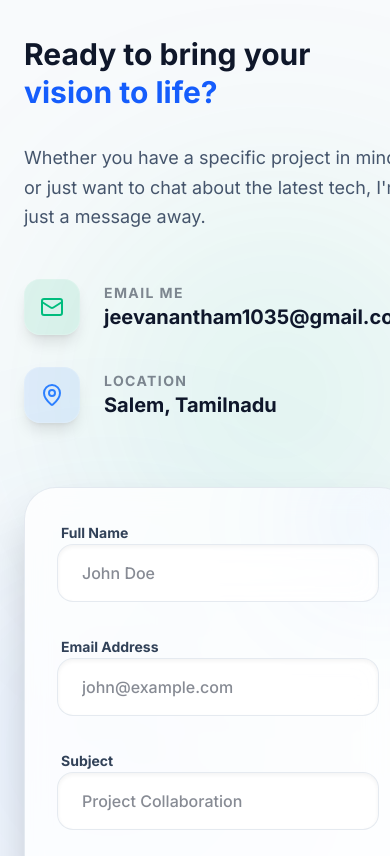
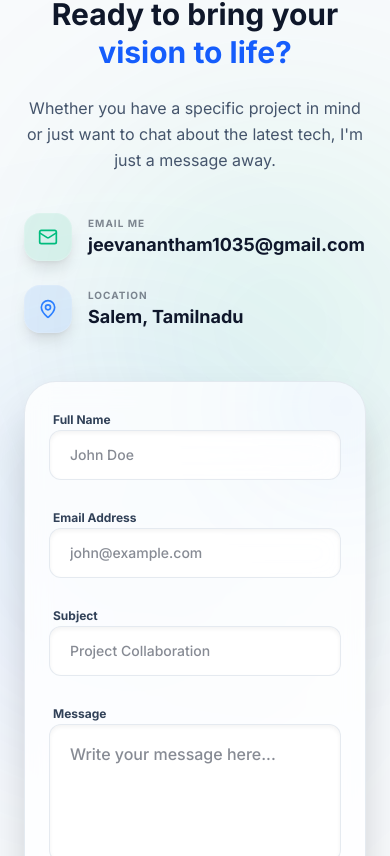
Before and after one commit to Jeeva1121/Portfolio, a Next.js app: page / in a window 390 px wide. Shown: the part 7728-8584 px from the top of the page. Built offline with nearby package versions, Linux system fonts and the light colour scheme.

Commit message:
fix: cleanup accidental text and finalize mobile alignment

```diff
--- a/src/components/Contact.tsx
+++ b/src/components/Contact.tsx
@@ -37,13 +37,13 @@ export default function Contact() {
     };
 
     return (
-        <section id="contact" className="min-h-screen flex items-center py-24 relative overflow-hidden">
+        <section id="contact" className="min-h-screen flex items-center py-16 md:py-24 relative overflow-hidden">
             {/* Background Orbs */}
             <div className="absolute top-1/4 -right-20 w-96 h-96 bg-emerald-500/20 rounded-full blur-[128px] animate-pulse" />
             <div className="absolute bottom-1/4 -left-20 w-96 h-96 bg-blue-500/20 rounded-full blur-[128px] animate-pulse" />
 
             <div className="container mx-auto px-6 relative z-10">
-                <div className="flex flex-col items-center mb-12">
+                <div className="flex flex-col items-center mb-10 md:mb-12">
                     <motion.h2
                         initial={{ opacity: 0, y: 20 }}
                         whileInView={{ opacity: 1, y: 0 }}
@@ -54,86 +54,86 @@ export default function Contact() {
                     <div className="w-20 h-1.5 bg-linear-to-r from-emerald-600 to-blue-600 rounded-full" />
                 </div>
 
-                <div className="grid lg:grid-cols-2 gap-16 max-w-6xl mx-auto items-center">
+                <div className="grid lg:grid-cols-2 gap-12 md:gap-16 max-w-6xl mx-auto items-center">
                     <motion.div
                         initial={{ opacity: 0, x: -30 }}
                         whileInView={{ opacity: 1, x: 0 }}
                         transition={{ duration: 0.8 }}
                     >
-                        <h3 className="text-3xl md:text-4xl font-bold mb-8 leading-tight">
-                            Ready to bring your <br />
+                        <h3 className="text-3xl md:text-4xl font-bold mb-6 md:mb-8 leading-tight text-center md:text-left">
+                            Ready to bring your <br className="hidden md:block" />
                             <span className="text-blue-600 dark:text-blue-400">vision to life?</span>
                         </h3>
-                        <p className="text-lg text-slate-600 dark:text-slate-400 mb-12 font-sans leading-relaxed">
+                        <p className="text-base md:text-lg text-slate-600 dark:text-slate-400 mb-10 md:mb-12 font-sans leading-relaxed text-center md:text-left">
                             Whether you have a specific project in mind or just want to chat about
                             the latest tech, I'm just a message away.
                         </p>
 
-                        <div className="space-y-8">
+                        <div className="space-y-6 md:space-y-8 max-w-lg mx-auto md:mx-0">
                             {[
-                                { icon: <Mail className="w-6 h-6" />, label: "Email Me", value: "jeevanantham1035@gmail.com", color: "text-emerald-500", bg: "bg-emerald-500/10" },
-                                { icon: <MapPin className="w-6 h-6" />, label: "Location", value: "Salem, Tamilnadu", color: "text-blue-500", bg: "bg-blue-500/10" }
+                                { icon: <Mail className="w-5 h-5 md:w-6 md:h-6" />, label: "Email Me", value: "jeevanantham1035@gmail.com", color: "text-emerald-500", bg: "bg-emerald-500/10" },
+                                { icon: <MapPin className="w-5 h-5 md:w-6 md:h-6" />, label: "Location", value: "Salem, Tamilnadu", color: "text-blue-500", bg: "bg-blue-500/10" }
                             ].map((item, i) => (
                                 <motion.div
                                     key={i}
                                     whileHover={{ x: 10 }}
-                                    className="flex items-center gap-6 group cursor-pointer"
+                                    className="flex items-center gap-4 md:gap-6 group cursor-pointer"
                                 >
-                                    <div className={`w-14 h-14 ${item.bg} rounded-2xl flex items-center justify-center ${item.color} group-hover:scale-110 transition-all border border-white/10 shadow-lg`}>
+                                    <div className={`w-12 h-12 md:w-14 md:h-14 ${item.bg} rounded-2xl flex items-center justify-center ${item.color} group-hover:scale-110 transition-all border border-white/10 shadow-lg shrink-0`}>
                                         {item.icon}
                                     </div>
-                                    <div>
-                                        <div className="text-sm font-bold opacity-50 uppercase tracking-widest">{item.label}</div>
-                                        <div className="text-xl font-bold text-slate-900 dark:text-white">{item.value}</div>
+                                    <div className="min-w-0">
+                                        <div className="text-[10px] md:text-sm font-bold opacity-50 uppercase tracking-widest">{item.label}</div>
+                                        <div className="text-lg md:text-xl font-bold text-slate-900 dark:text-white break-all">{item.value}</div>
                                     </div>
                                 </motion.div>
                             ))}
                         </div>
                     </motion.div>
 
-                    <GlassCard className="p-8 md:p-12 relative overflow-hidden group/form shadow-2xl! border-white/20">
+                    <GlassCard className="p-6 md:p-12 relative overflow-hidden group/form shadow-2xl! border-white/20">
                         <div className="absolute top-0 right-0 w-32 h-32 bg-blue-500/10 rounded-full -mr-16 -mt-16 blur-3xl group-hover/form:bg-blue-500/20 transition-all duration-700" />
 
-                        <form onSubmit={handleSubmit} className="space-y-8 relative z-10">
-                            <div className="grid md:grid-cols-2 gap-8">
-                                <div className="space-y-3">
-                                    <label className="text-sm font-bold text-slate-700 dark:text-slate-300 ml-1">Full Name</label>
+                        <form onSubmit={handleSubmit} className="space-y-6 md:space-y-8 relative z-10">
+                            <div className="grid md:grid-cols-2 gap-6 md:gap-8">
+                                <div className="space-y-2 md:space-y-3">
+                                    <label className="text-xs md:text-sm font-bold text-slate-700 dark:text-slate-300 ml-1">Full Name</label>
                                     <input
                                         required
                                         name="name"
-                                        className="w-full glass bg-white/5 dark:bg-black/20 border-slate-200 dark:border-white/10 px-6 py-4 rounded-2xl outline-none focus:border-blue-500 dark:focus:border-blue-500 transition-all shadow-inner font-medium"
+                                        className="w-full glass bg-white/5 dark:bg-black/20 border-slate-200 dark:border-white/10 px-5 md:px-6 py-3.5 md:py-4 rounded-xl md:rounded-2xl outline-none focus:border-blue-500 dark:focus:border-blue-500 transition-all shadow-inner font-medium text-sm md:text-base"
                                         placeholder="John Doe"
                                     />
                                 </div>
-                                <div className="space-y-3">
-                                    <label className="text-sm font-bold text-slate-700 dark:text-slate-300 ml-1">Email Address</label>
+                                <div className="space-y-2 md:space-y-3">
+                                    <label className="text-xs md:text-sm font-bold text-slate-700 dark:text-slate-300 ml-1">Email Address</label>
                                     <input
                                         required
                                         name="email"
                                         type="email"
-                                        className="w-full glass bg-white/5 dark:bg-black/20 border-slate-200 dark:border-white/10 px-6 py-4 rounded-2xl outline-none focus:border-blue-500 dark:focus:border-blue-500 transition-all shadow-inner font-medium"
+                                        className="w-full glass bg-white/5 dark:bg-black/20 border-slate-200 dark:border-white/10 px-5 md:px-6 py-3.5 md:py-4 rounded-xl md:rounded-2xl outline-none focus:border-blue-500 dark:focus:border-blue-500 transition-all shadow-inner font-medium text-sm md:text-base"
                                         placeholder="john@example.com"
                                     />
                                 </div>
                             </div>
 
-                            <div className="space-y-3">
-                                <label className="text-sm font-bold text-slate-700 dark:text-slate-300 ml-1">Subject</label>
+                            <div className="space-y-2 md:space-y-3">
+                                <label className="text-xs md:text-sm font-bold text-slate-700 dark:text-slate-300 ml-1">Subject</label>
                                 <input
                                     required
                                     name="subject"
-                                    className="w-full glass bg-white/5 dark:bg-black/20 border-slate-200 dark:border-white/10 px-6 py-4 rounded-2xl outline-none focus:border-blue-500 dark:focus:border-blue-500 transition-all shadow-inner font-medium"
+                                    className="w-full glass bg-white/5 dark:bg-black/20 border-slate-200 dark:border-white/10 px-5 md:px-6 py-3.5 md:py-4 rounded-xl md:rounded-2xl outline-none focus:border-blue-500 dark:focus:border-blue-500 transition-all shadow-inner font-medium text-sm md:text-base"
                                     placeholder="Project Collaboration"
                                 />
                             </div>
 
-                            <div className="space-y-3">
-                                <label className="text-sm font-bold text-slate-700 dark:text-slate-300 ml-1">Message</label>
+                            <div className="space-y-2 md:space-y-3">
+                                <label className="text-xs md:text-sm font-bold text-slate-700 dark:text-slate-300 ml-1">Message</label>
                                 <textarea
                                     required
                                     name="message"
-                                    rows={5}
-                                    className="w-full glass bg-white/5 dark:bg-black/20 border-slate-200 dark:border-white/10 px-6 py-5 rounded-2xl outline-none focus:border-blue-500 dark:focus:border-blue-500 transition-all shadow-inner resize-none font-medium text-lg leading-relaxed"
+                                    rows={4}
+                                    className="w-full glass bg-white/5 dark:bg-black/20 border-slate-200 dark:border-white/10 px-5 md:px-6 py-4 md:py-5 rounded-xl md:rounded-2xl outline-none focus:border-blue-500 dark:focus:border-blue-500 transition-all shadow-inner resize-none font-medium text-base md:text-lg leading-relaxed"
                                     placeholder="Write your message here..."
                                 />
                             </div>
@@ -141,7 +141,7 @@ export default function Contact() {
                             <button
                                 type="submit"
                                 disabled={status === "sending" || status === "sent"}
-                                className={`w-full py-5 text-lg font-bold flex items-center justify-center gap-4 rounded-full transition-all duration-500 shadow-xl relative overflow-hidden group/btn ${status === "sent"
+                                className={`w-full py-4 md:py-5 text-base md:text-lg font-bold flex items-center justify-center gap-4 rounded-full transition-all duration-500 shadow-xl relative overflow-hidden group/btn ${status === "sent"
                                     ? "bg-emerald-600 text-white"
                                     : status === "error"
                                         ? "bg-rose-600 text-white"
```
